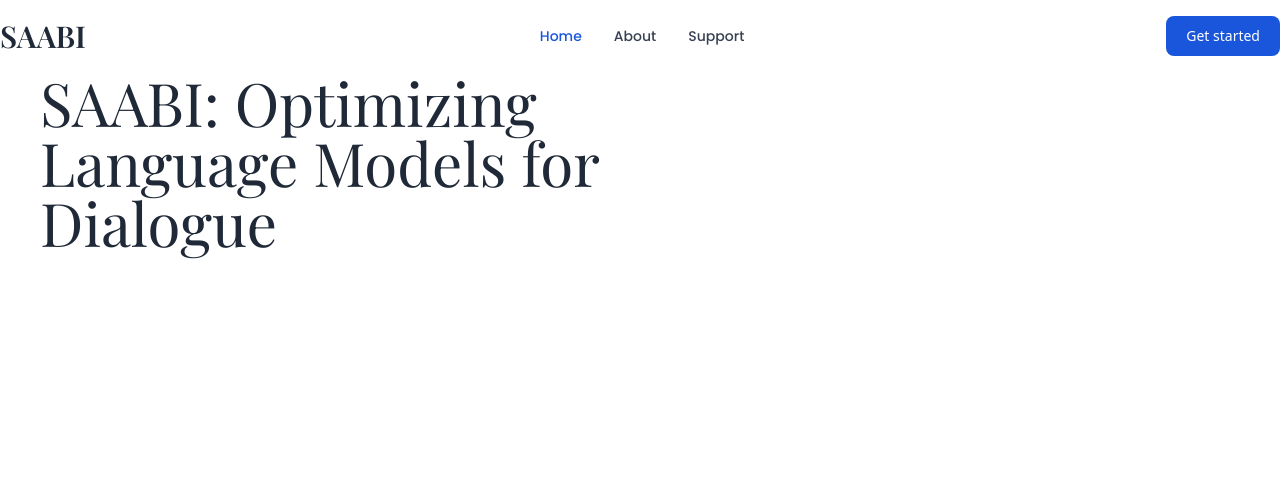
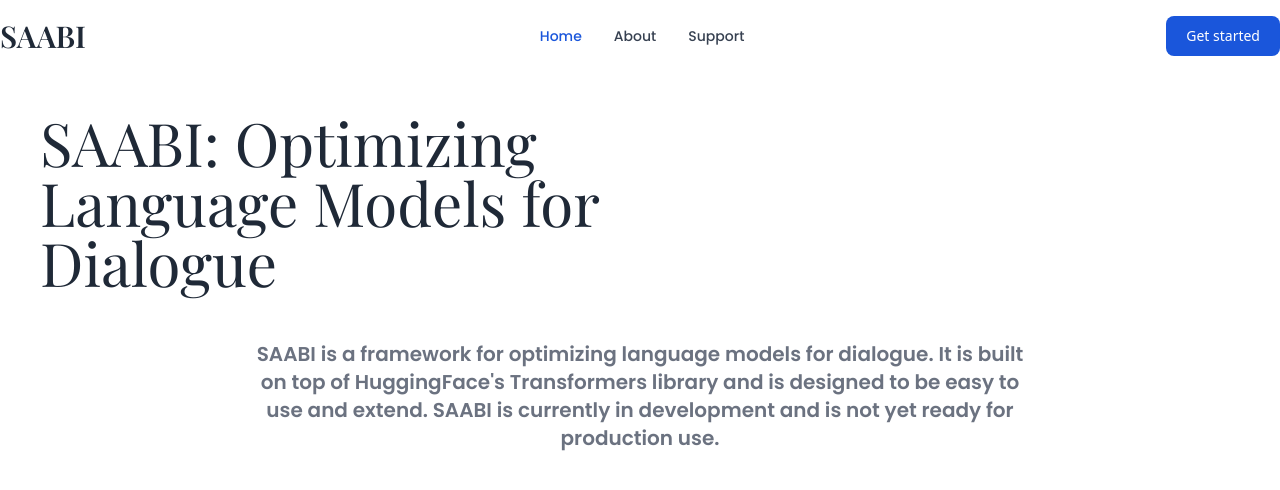
Before and after one commit to Saabitra/AskSAABI, a website built with Vite: page client/about.html in a window 1280 px wide. Built offline with nearby package versions, Linux system fonts and the light colour scheme; a web font is replaced by a local one.

Commit message:
about-update

```diff
--- a/client/about.html
+++ b/client/about.html
@@ -41,9 +41,13 @@
       <div id="app" class="pt-10">
         <div class="mb-10">
           <div class="grid grid-cols-2 grid-flow-col items-center">
-          <h2 class="text-gray-800 text-6xl text-start pl-10 mb-4 font-normal font-heading">SAABI: Optimizing Language Models for Dialogue</h2>
+          <h2 class="text-gray-800 text-6xl text-start pl-10 pt-10 mb-4 font-normal font-heading">SAABI: Optimizing Language Models for Dialogue</h2>
 
           <p class="max-w-screen-md text-gray-500 md:text-lg text-center mx-auto font-chat font-light"><img src=""></p>
+          </div>
+
+          <div>
+            <p class="max-w-screen-md text-gray-500 text-xl text-center mx-auto pt-8 font-chat font-semibold">SAABI is a framework for optimizing language models for dialogue. It is built on top of HuggingFace's Transformers library and is designed to be easy to use and extend. SAABI is currently in development and is not yet ready for production use.</p>
           </div>
         </div>
 
```
Also changed, not shown: client/output.css, 1 other file.
